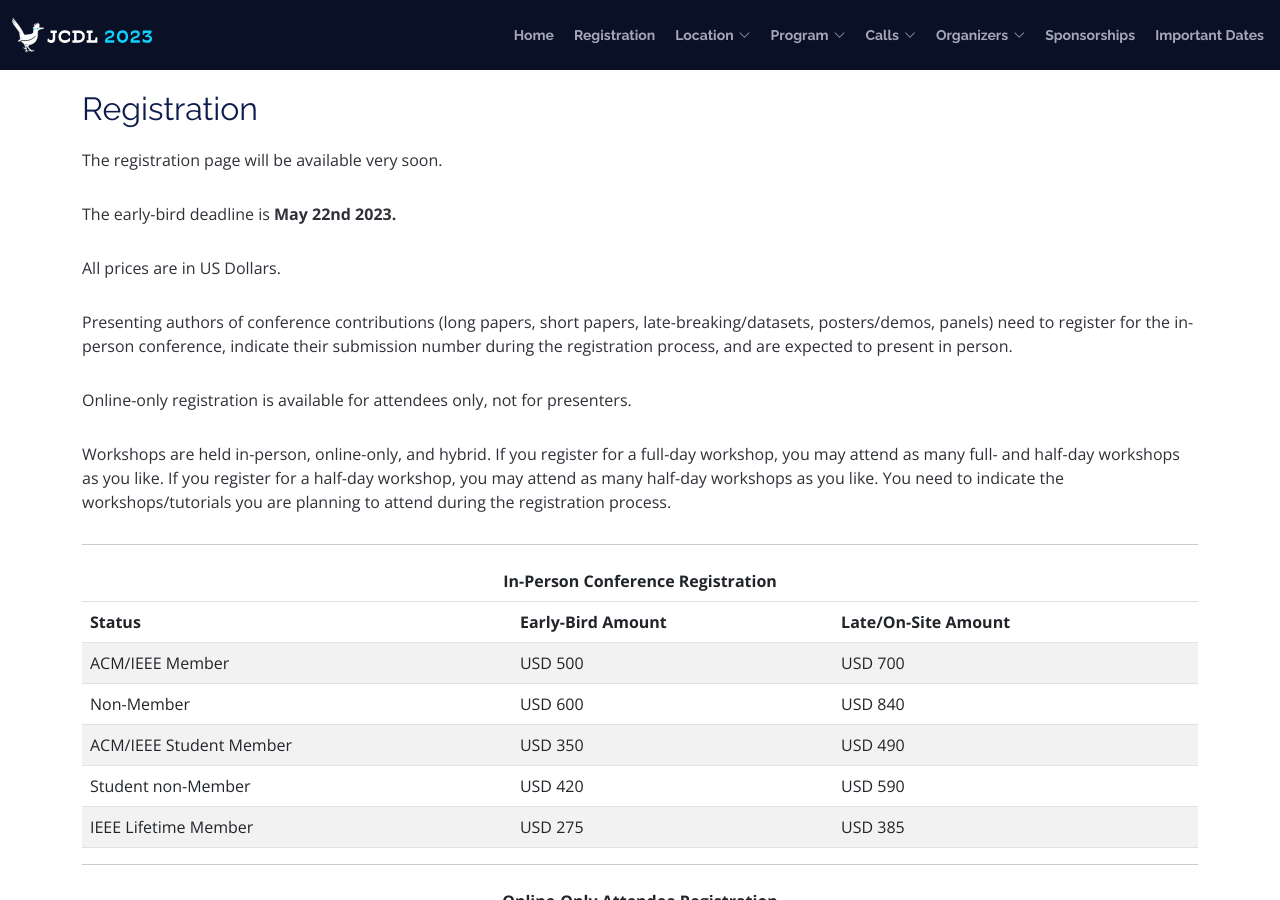
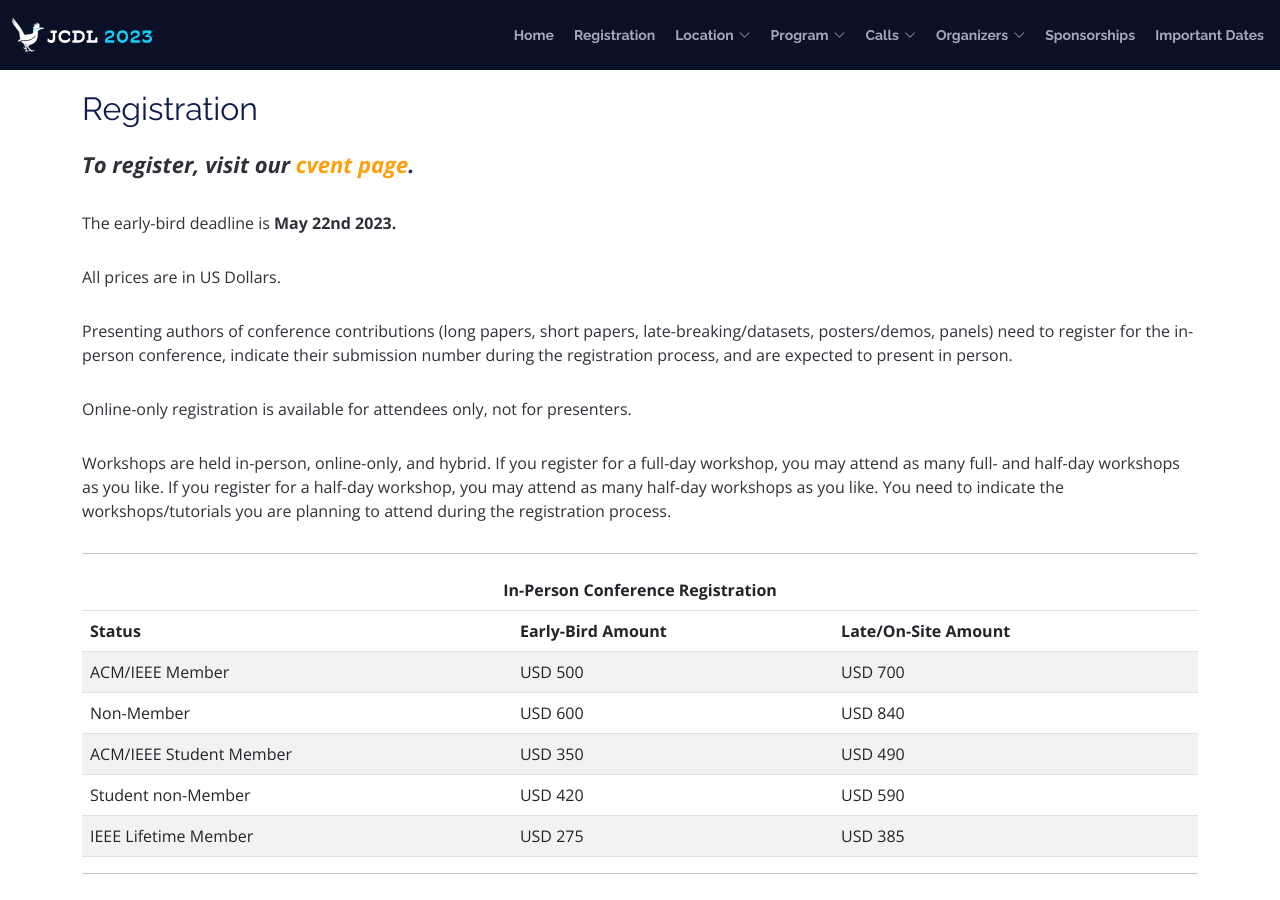
Before and after one commit to shawnmjones/JCDL2023-website-source, a Jekyll site: the page built from registration.html, in a window 1280 px wide and 900 px high. Built offline with Jekyll 4.4.1, drawn with Linux system fonts in a browser that asks for light colours.

Commit message:
Link to registration page

```diff
--- a/registration.html
+++ b/registration.html
@@ -21,7 +21,7 @@ permalink: /registration/
 
     <h2>Registration</h2>
 
-    <p>The registration page will be available very soon.</p>
+    <p style="font-size: 22px; font-weight: 550; font-style: italic;">To register, visit our <a href="https://cvent.me/aMMBwe">cvent page</a>.</p>
 
     <p>The early-bird deadline is <strong>May 22nd 2023.</strong></p>
 
```
